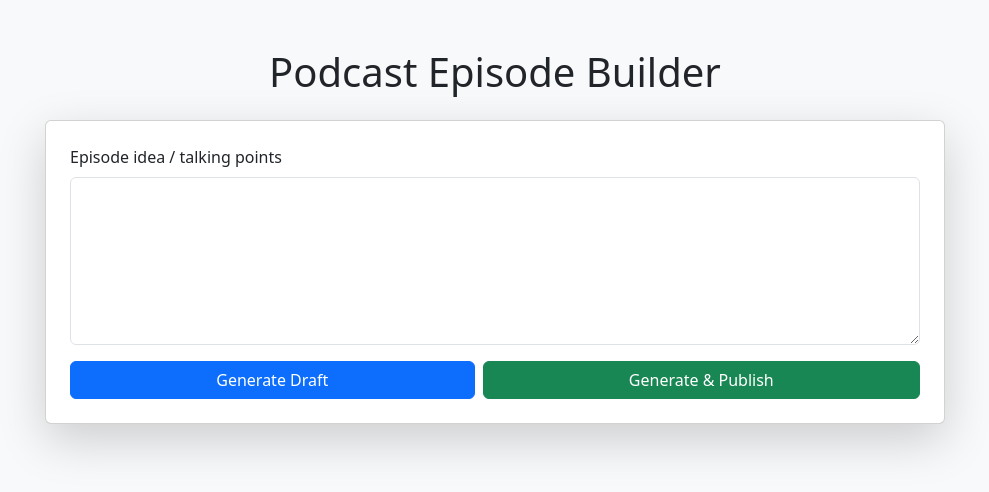
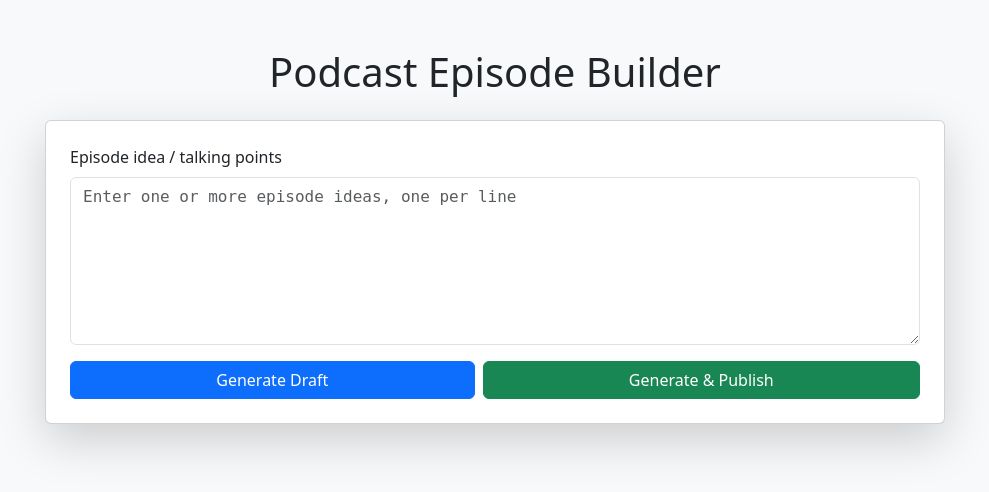
Before and after one commit to Lumiwealth/Podcast-Creator, a Flask app: page / in a window 1280 px wide. Shown: the top 492 px of the page, without its empty margins (145-1134 px from the left). Run offline with Flask 3, Linux system fonts and the light colour scheme; parts of the project's set-up code (start-up, migrations or seed data) failed here and were passed over.

Commit message:
Assistant checkpoint: Add multi-episode support and direct publishing
Assistant generated file changes:
- main.py: Update generate_and_publish to skip review, Update flash message for multiple episodes
- templates/home.html: Update textarea for multiple ideas

---

User prompt:

1. you have not changed this: when i click generate and upload it should skip the step of it going to the page where it shows the script, it should just do everythign all at once and publish
2. i should be able to queue multiple ideas like many episodes at a time so it creaes them all

Replit-Commit-Author: Assistant
Replit-Commit-Session-Id: 637136f1-6560-4165-83fa-9d201e0852e5

```diff
--- a/main.py
+++ b/main.py
@@ -111,28 +111,40 @@ def generate():
 
 @app.route("/generate_and_publish", methods=["POST"])
 def generate_and_publish():
-    # Generate content
-    idea = request.form["idea"].strip()
-    script = generate_script(idea)
-    title = extract_title_from_script(script)
+    # Handle multiple ideas
+    ideas = request.form["idea"].strip().split("\n")
+    results = []
 
-    # Generate MP3
-    chunks = uploader.chunk_text(script, uploader.CHUNK_SIZE)
-    audio_parts = [uploader.tts_chunk(i, c)[1] for i, c in enumerate(chunks)]
-    unique_id = str(uuid.uuid4())[:4]
-    mp3_path = Path("audio") / f"{title.replace(' ', '_')}_{unique_id}.mp3"
-    mp3_path.parent.mkdir(exist_ok=True)
-    with mp3_path.open("wb") as f:
-        for part in audio_parts:
-            f.write(part)
+    for idea in ideas:
+        if not idea.strip():
+            continue
 
-    # Upload to Transistor and publish
-    up_url, audio_url = uploader.transistor_authorise(mp3_path.name)
-    uploader.transistor_put_audio(up_url, mp3_path)
-    ep_id = uploader.transistor_create_episode(title, script, audio_url)
-    uploader.transistor_publish_episode(ep_id)  # Actually publish the episode
+        try:
+            # Generate content
+            script = generate_script(idea.strip())
+            title = extract_title_from_script(script)
 
-    flash(f'Episode published on Transistor (ID {ep_id}). <a href="https://dashboard.transistor.fm/shows/private-for-lumiwealth-podcast" target="_blank">View your published episode</a>')
+            # Generate MP3
+            chunks = uploader.chunk_text(script, uploader.CHUNK_SIZE)
+            audio_parts = [uploader.tts_chunk(i, c)[1] for i, c in enumerate(chunks)]
+            unique_id = str(uuid.uuid4())[:4]
+            mp3_path = Path("audio") / f"{title.replace(' ', '_')}_{unique_id}.mp3"
+            mp3_path.parent.mkdir(exist_ok=True)
+            with mp3_path.open("wb") as f:
+                for part in audio_parts:
+                    f.write(part)
+
+            # Upload to Transistor and publish
+            up_url, audio_url = uploader.transistor_authorise(mp3_path.name)
+            uploader.transistor_put_audio(up_url, mp3_path)
+            ep_id = uploader.transistor_create_episode(title, script, audio_url)
+            uploader.transistor_publish_episode(ep_id)
+            results.append(f"Published episode: {title} (ID: {ep_id})")
+        except Exception as e:
+            results.append(f"Failed to publish idea: {idea[:50]}... Error: {str(e)}")
+            continue
+
+    flash(f'Episodes processed:<br>{"<br>".join(results)}<br><a href="https://dashboard.transistor.fm/shows/private-for-lumiwealth-podcast" target="_blank">View your published episodes</a>')
     return redirect(url_for("home"))
 
 @app.route("/review/<draft_id>")
--- a/templates/home.html
+++ b/templates/home.html
@@ -4,7 +4,7 @@
 <form method="post" action="/generate" class="card p-4 shadow-lg">
     <div class="mb-3">
         <label class="form-label" for="idea">Episode idea / talking points</label>
-        <textarea class="form-control" id="idea" name="idea" rows="6" required></textarea>
+        <textarea class="form-control" id="idea" name="idea" rows="6" required placeholder="Enter one or more episode ideas, one per line"></textarea>
     </div>
     <div class="d-flex gap-2">
         <button class="btn btn-primary flex-grow-1" type="submit" onclick="this.disabled=true; this.innerHTML='Generating... (this may take a minute)'; this.form.submit();">Generate Draft</button>
```
